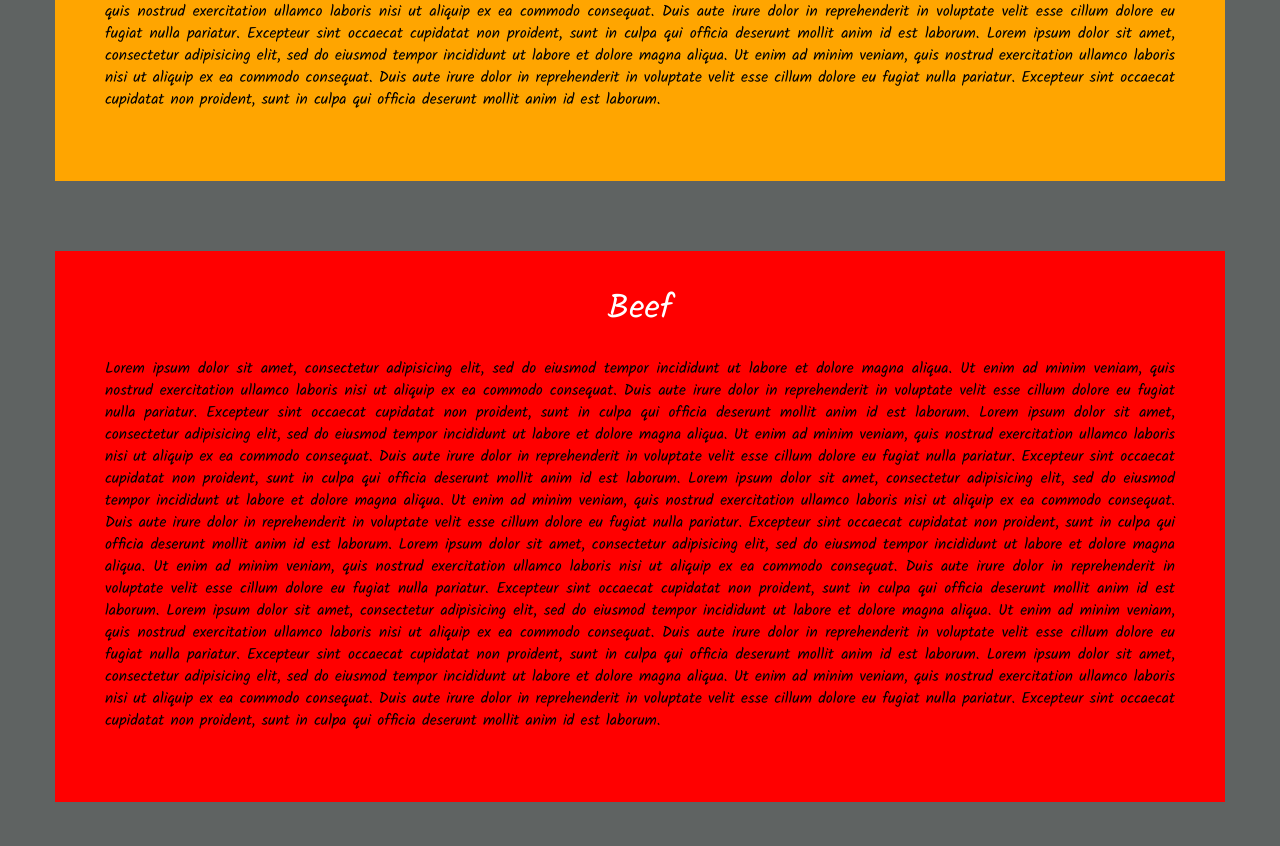
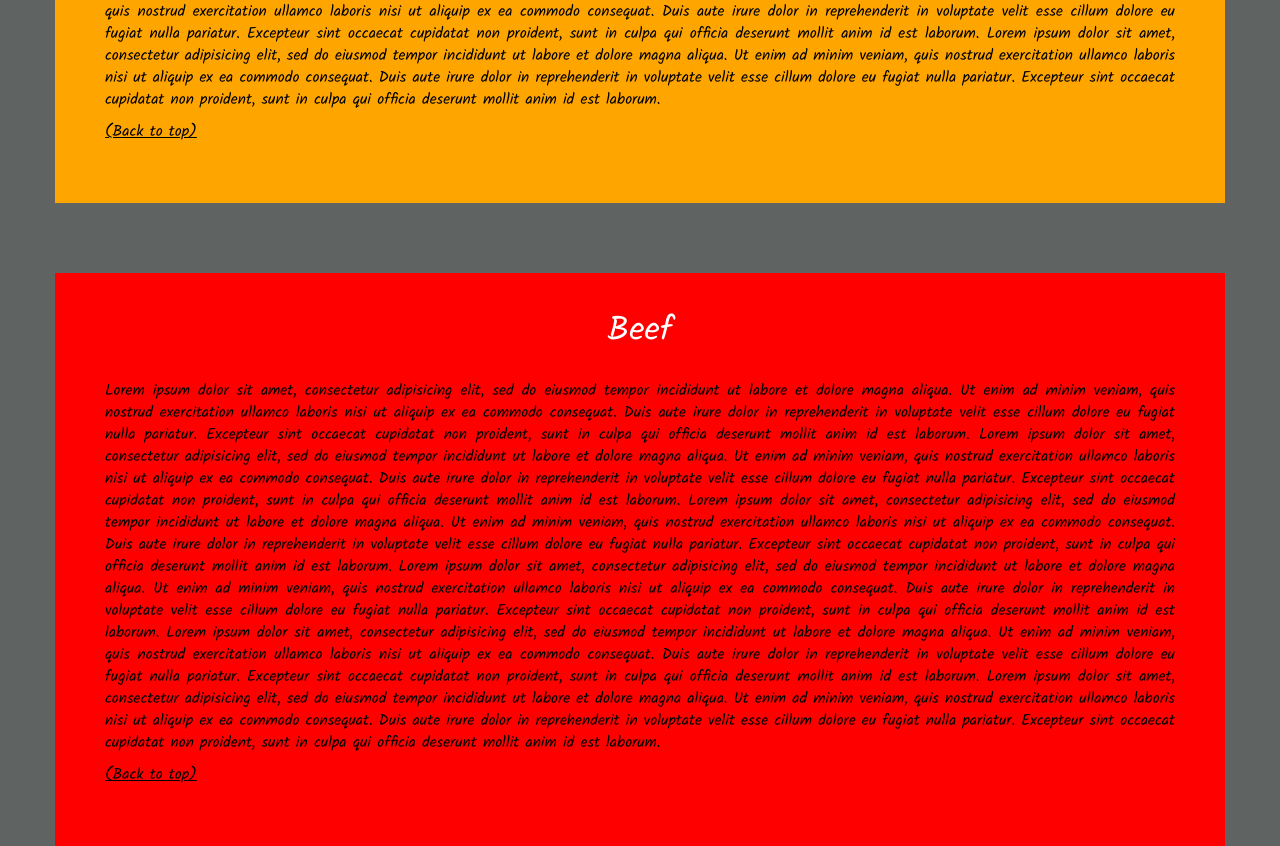
Before and after one commit to adwayithks/mod_3_solution, a plain HTML site: page index.html in a window 1280 px wide. Shown: the part 600-1446 px from the top of the page. Drawn offline with Linux system fonts and the light colour scheme.

Commit message:
added back to top button

```diff
--- a/css/mycss.css
+++ b/css/mycss.css
@@ -100,6 +100,10 @@ body{
 	font-size: 220%;
 	padding-bottom: 20px;
 }
+#link1{
+	color: black;
+	text-decoration: underline;
+}
 @media (max-width: 767px) {
 	.row{
 	padding-left: 55px;
--- a/index.html
+++ b/index.html
@@ -106,6 +106,7 @@
 					cillum dolore eu fugiat nulla pariatur. Excepteur sint occaecat cupidatat non
 					proident, sunt in culpa qui officia deserunt mollit anim id est laborum.
 					</p>
+					<a id="link1" href="#header-nav">(Back to top)</a>
 				</div>
 
 				<div class="col-xs-12" id="beef">
@@ -146,7 +147,7 @@
 					consequat. Duis aute irure dolor in reprehenderit in voluptate velit esse
 					cillum dolore eu fugiat nulla pariatur. Excepteur sint occaecat cupidatat non
 					proident, sunt in culpa qui officia deserunt mollit anim id est laborum.
-					</p>
+					</p><a id="link1" href="#header-nav">(Back to top)</a>
 				</div>
 
 				<div class="col-xs-12" id="sushi">
@@ -187,7 +188,7 @@
 					consequat. Duis aute irure dolor in reprehenderit in voluptate velit esse
 					cillum dolore eu fugiat nulla pariatur. Excepteur sint occaecat cupidatat non
 					proident, sunt in culpa qui officia deserunt mollit anim id est laborum.
-					</p>
+					</p><a id="link1" href="#header-nav">(Back to top)</a>
 				</div>
 			</section>
 		</div>
```
